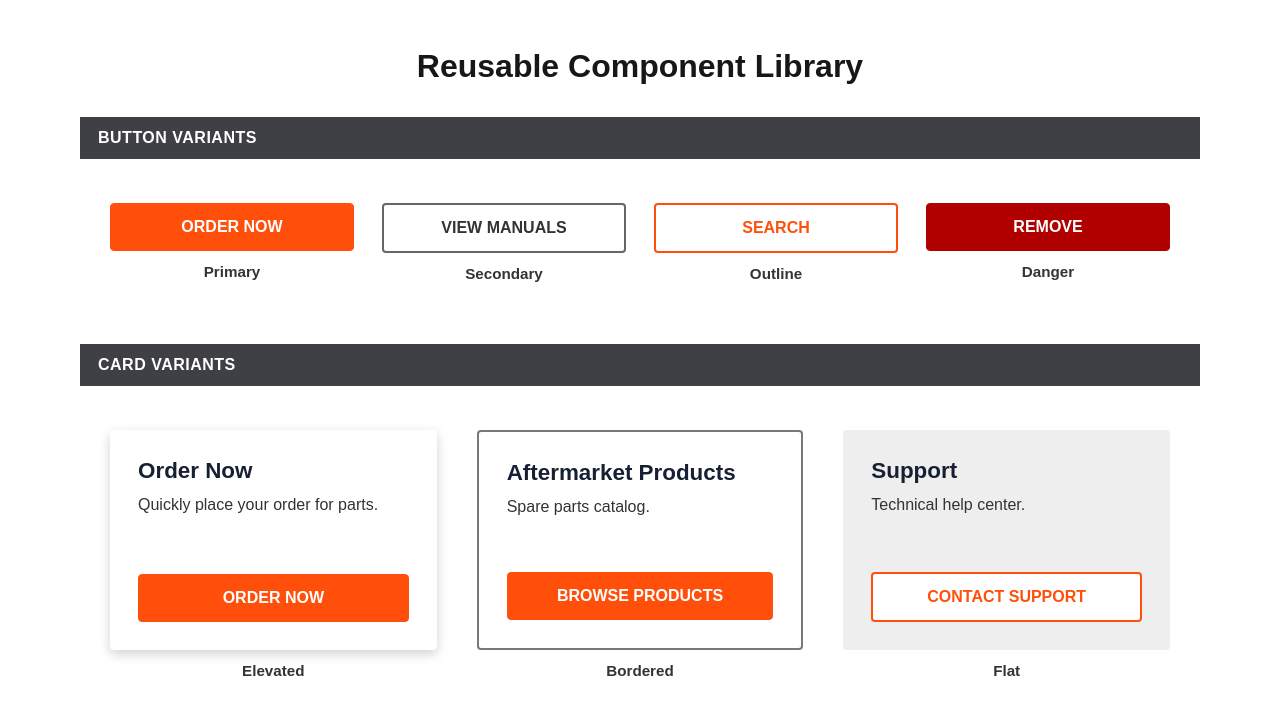
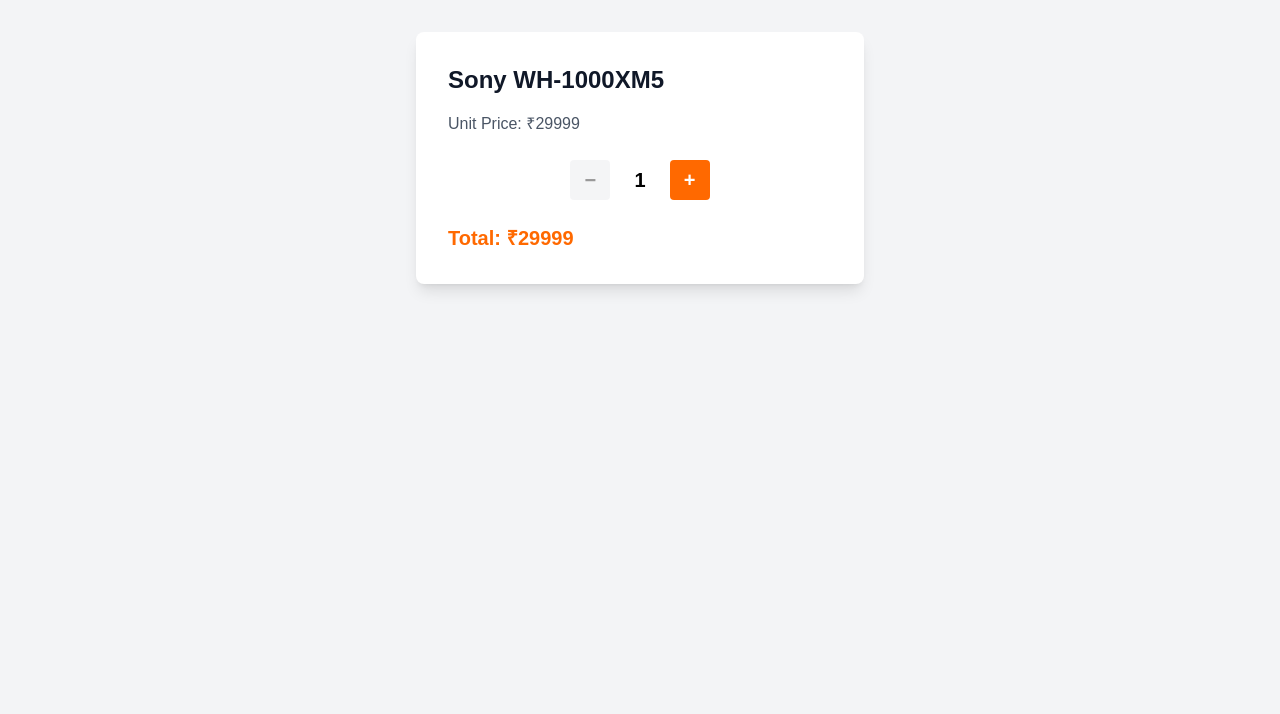
Before and after one commit to Shashankmsh89/react-ecommerce, a React (Vite) app: page / in a window 1280 px wide. Shown: the top 714 px of the page. Built offline with nearby package versions, Linux system fonts and the light colour scheme.

Commit message:
feat: add interactive quantity selector

```diff
--- a/package.json
+++ b/package.json
@@ -10,8 +10,10 @@
     "preview": "vite preview"
   },
   "dependencies": {
+    "@tailwindcss/vite": "^4.3.3",
     "react": "^19.2.8",
-    "react-dom": "^19.2.8"
+    "react-dom": "^19.2.8",
+    "tailwindcss": "^4.3.3"
   },
   "devDependencies": {
     "@eslint/js": "^10.0.1",
--- a/src/App.tsx
+++ b/src/App.tsx
@@ -1,7 +1,7 @@
-import ComponentShowcase from "./pages/ComponentShowcase";
+import QuantitySelector from "./pages/QuantitySelector";
 
 function App() {
-  return <ComponentShowcase />;
+  return <QuantitySelector />;
 }
 
 export default App;
--- a/src/index.css
+++ b/src/index.css
@@ -1,3 +1,5 @@
+@import "tailwindcss";
+
 * {
   box-sizing: border-box;
 }
--- /dev/null
+++ b/src/pages/QuantitySelector.tsx
@@ -0,0 +1,61 @@
+import { useState } from "react";
+
+function QuantitySelector() {
+    const productName = "Sony WH-1000XM5";
+    const unitPrice = 29999;
+
+    const [quantity, setQuantity] = useState(1);
+
+    const totalPrice = unitPrice * quantity;
+
+    function increaseQuantity() {
+        setQuantity((currentQuantity) => currentQuantity + 1);
+    }
+
+    function decreaseQuantity() {
+        setQuantity((currentQuantity) =>
+            Math.max(1, currentQuantity - 1)
+        );
+    }
+
+    return (
+        <main className="min-h-screen bg-gray-100 p-8">
+            <section className="mx-auto max-w-md rounded-lg bg-white p-8 shadow-lg">
+                <h1 className="mb-4 text-2xl font-bold text-gray-900">
+                    {productName}
+                </h1>
+
+                <p className="mb-6 text-gray-600">
+                    Unit Price: ₹{unitPrice}
+                </p>
+
+                <div className="mb-6 flex items-center justify-center gap-6">
+                    <button
+                        onClick={decreaseQuantity}
+                        disabled={quantity === 1}
+                        className="h-10 w-10 rounded bg-gray-200 text-xl font-bold disabled:cursor-not-allowed disabled:opacity-40"
+                    >
+                        −
+                    </button>
+
+                    <span className="text-xl font-bold">
+                        {quantity}
+                    </span>
+
+                    <button
+                        onClick={increaseQuantity}
+                        className="h-10 w-10 rounded bg-orange-500 text-xl font-bold text-white hover:bg-orange-600"
+                    >
+                        +
+                    </button>
+                </div>
+
+                <p className="text-xl font-bold text-orange-500">
+                    Total: ₹{totalPrice}
+                </p>
+            </section>
+        </main>
+    );
+}
+
+export default QuantitySelector;
--- a/vite.config.ts
+++ b/vite.config.ts
@@ -1,7 +1,7 @@
-import react from '@vitejs/plugin-react'
-import { defineConfig } from 'vite'
+import { defineConfig } from "vite";
+import react from "@vitejs/plugin-react";
+import tailwindcss from "@tailwindcss/vite";
 
-// https://vite.dev/config/
 export default defineConfig({
-  plugins: [react()],
-})
+  plugins: [react(), tailwindcss()],
+});
```
Also changed, not shown: 1 other file (tests, documents, lock files or other folders).
